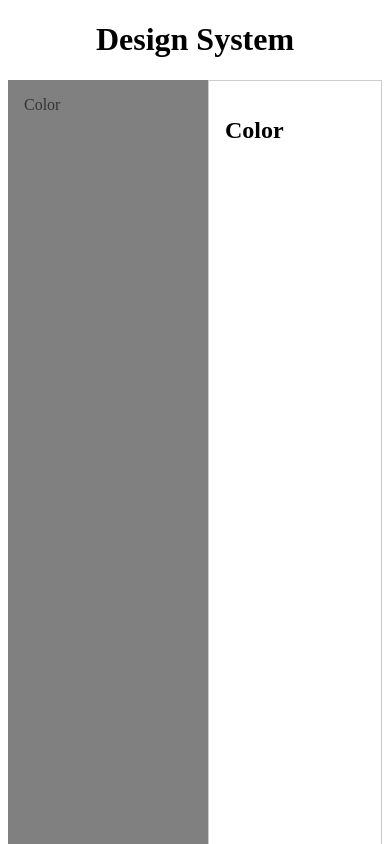
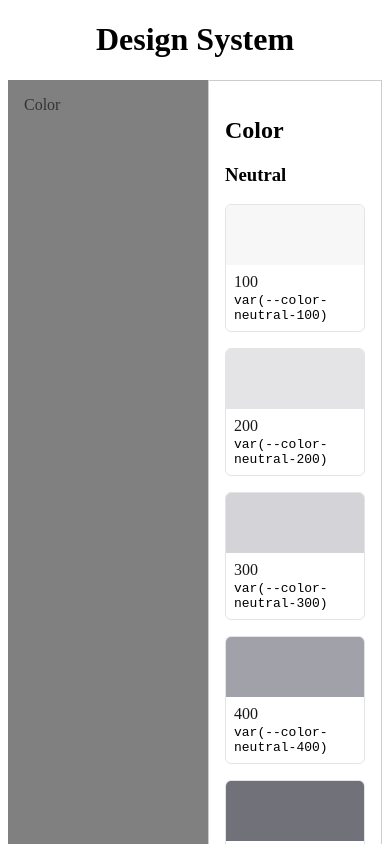
Before and after one commit to mikaelakihl/designsystem, a React (Vite) app: page / in a window 390 px wide. Shown: the top 844 px of the page. Built offline with nearby package versions, Linux system fonts and the light colour scheme.

Commit message:
feat: implement color swatch component with clipboard functionality and responsive grid layout

```diff
--- a/src/App.module.css
+++ b/src/App.module.css
@@ -28,3 +28,54 @@ a {
   text-decoration: none;
   color: #333;
 }
+
+.section {
+}
+
+/* .colorGrid {
+  display: grid;
+  grid-template-columns: repeat(4, 1fr);
+  gap: 1rem;
+} */
+
+.colorGrid {
+  display: grid;
+  grid-template-columns: repeat(auto-fill, minmax(120px, 1fr));
+  gap: 1rem;
+}
+
+.colorSwatch {
+  display: flex;
+  flex-direction: column;
+  border-radius: 6px;
+  overflow: hidden;
+  box-shadow: 4px;
+  border: 1px solid var(--color-neutral-200);
+}
+
+.colorPreview {
+  height: 60px;
+  width: 100%;
+}
+
+.colorInfo {
+  padding: 8px;
+  background: var(--color-neutral-0);
+}
+
+.colorName {
+  font-size: 1rem;
+  color: var(--color-neutral-900);
+  margin-bottom: 2px;
+}
+
+.colorValue {
+  font-size: var(--font-size-body-xs);
+  color: var(--color-text-tertiary);
+  font-family: monospace;
+}
+
+.colorSwatch:hover .colorValue {
+  background: var(--color-primary-50);
+  color: var(--color-primary-600);
+}
--- a/src/App.tsx
+++ b/src/App.tsx
@@ -1,4 +1,39 @@
+import { useState } from 'react'
 import styles from './App.module.css'
+
+function ColorSwatch({ name, value, cssVar }: { name: string; value: string; cssVar: string }) {
+  const [copied, setCopied] = useState(false)
+
+  const handleCopy = () => {
+    navigator.clipboard.writeText(cssVar)
+    setCopied(true)
+    setTimeout(() => setCopied(false), 1500)
+  }
+
+  return (
+    <div className={styles.colorSwatch} style={{ cursor: 'pointer' }} onClick={handleCopy}>
+      <div className={styles.colorPreview} style={{ backgroundColor: value }} />
+      <div className={styles.colorInfo}>
+        <div className={styles.colorName}>{name}</div>
+        <div className={styles.colorValue}>{copied ? 'Copied!' : cssVar}</div>
+      </div>
+    </div>
+  )
+}
+
+const SHADES = [100, 200, 300, 400, 500, 600, 700, 800, 900, 1000] as const
+
+const COLOR_CATEGORIES = [
+  { label: 'Neutral', prefix: 'neutral' },
+  { label: 'Red', prefix: 'red' },
+  { label: 'Orange', prefix: 'orange' },
+  { label: 'Yellow', prefix: 'yellow' },
+  { label: 'Green', prefix: 'green' },
+  { label: 'Teal', prefix: 'teal' },
+  { label: 'Blue', prefix: 'blue' },
+  { label: 'Purple', prefix: 'purple' },
+  { label: 'Pink', prefix: 'pink' },
+] as const
 
 function App() {
   const anchorlinks = [{ id: 'colors', label: 'Color' }]
@@ -22,6 +57,24 @@ function App() {
         <div className={styles.content}>
           <section>
             <h2 id="colors">Color</h2>
+            {COLOR_CATEGORIES.map(({ label, prefix }) => (
+              <div key={prefix}>
+                <h3>{label}</h3>
+                <div className={styles.colorGrid}>
+                  {SHADES.map((shade) => {
+                    const cssVar = `var(--color-${prefix}-${shade})`
+                    return (
+                      <ColorSwatch
+                        key={shade}
+                        name={String(shade)}
+                        value={cssVar}
+                        cssVar={cssVar}
+                      />
+                    )
+                  })}
+                </div>
+              </div>
+            ))}
           </section>
         </div>
       </main>
```
